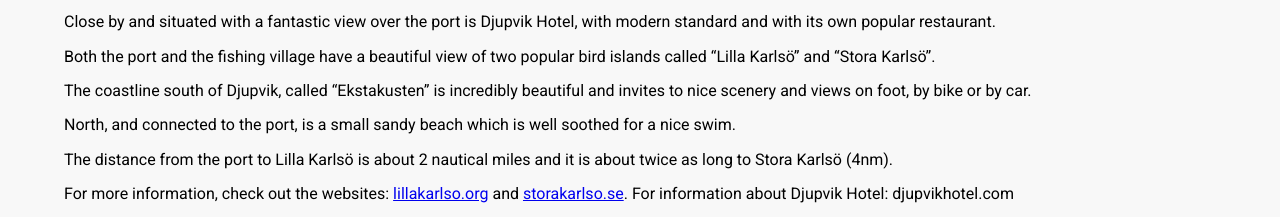
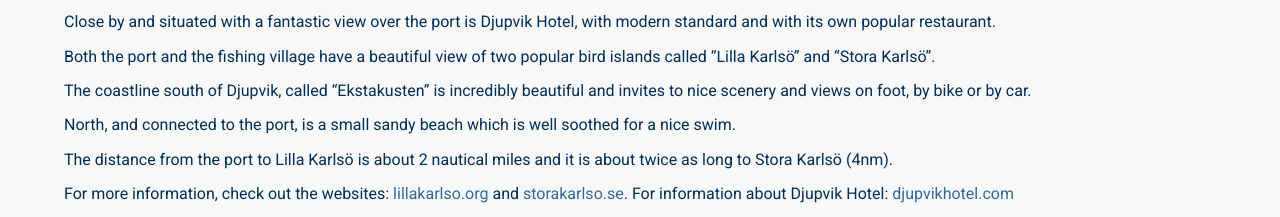
Before and after one commit to tomtensfari/DjupviksHamn, a plain HTML site: page html/english.html in a window 1280 px wide. Shown: the part 551-768 px from the top of the page. Drawn offline with Linux system fonts and the light colour scheme.

Commit message:
Länkar, text, förstoring av navtext
Ändrat länkar till färg och bodyns textfärg. Navbar texten förstoras även nu när man anväder hover, active eller focus.

```diff
--- a/css/style.css
+++ b/css/style.css
@@ -10,6 +10,7 @@ html {
     font-size: 100%;
     background-color:#f8f8f8;
     margin: 0;
+    color: #002E57;
   }
 
   h1, h2, h3, h4, h5, h6 {
@@ -145,7 +146,13 @@ input[type=reset]:hover, input[type=reset]:focus {
     #002E57
     #D1D0CC ändrad till #f8f8f8
     #00498A*/
-
+section a {
+  text-decoration: none;
+  color: #2F6A9D;
+}
+section a:visited {
+  color: #2F6A9D;
+}
   @media screen and (min-width: 320px) and (max-width:767px) {
     header h1 {
       right: 15%;
@@ -282,6 +289,7 @@ input[type=reset]:hover, input[type=reset]:focus {
     nav a:hover, nav a:focus {
       background-color: #D1D0CC;
       color: rgba(0, 46, 87);
+      transform: scale(1.10);
     }
 
     /*Kontaktformulär*/
--- a/html/english.html
+++ b/html/english.html
@@ -40,7 +40,7 @@
            <p>The coastline south of Djupvik, called “Ekstakusten” is incredibly beautiful and invites to nice scenery and views on foot, by bike or by car.</p>
            <p>North, and connected to the port, is a small sandy beach which is well soothed for a nice swim.</p>
            <p>The distance from the port to Lilla Karlsö is about 2 nautical miles and it is about twice as long to Stora Karlsö (4nm).</p>
-           <p>For more information, check out the websites: <a href="http://lillakarlso.org/">lillakarlso.org</a>  and <a href="http://www.storakarlso.se/">storakarlso.se</a>. For information about Djupvik Hotel: djupvikhotel.com</p>
+           <p>For more information, check out the websites: <a href="http://lillakarlso.org/"> lillakarlso.org</a>  and <a href="http://www.storakarlso.se/"> storakarlso.se</a>. For information about Djupvik Hotel: <a href="djupvikhotel.com">djupvikhotel.com</a></p>
            <p>Are you interested of visiting Djupvik by boat? The 24 hour rate is 150 sek including key to the service house and a 20 sek fee to the two showers. A connection to the electricity is an additional 50 sek / 24 hour.</p>
            <p>Please contact the port manager for more inquiries: Bo Lautin, cellnr: +46 707 920310</p>
         </article>
```
Also changed, not shown: html/turist.html (+2 -2 lines).
